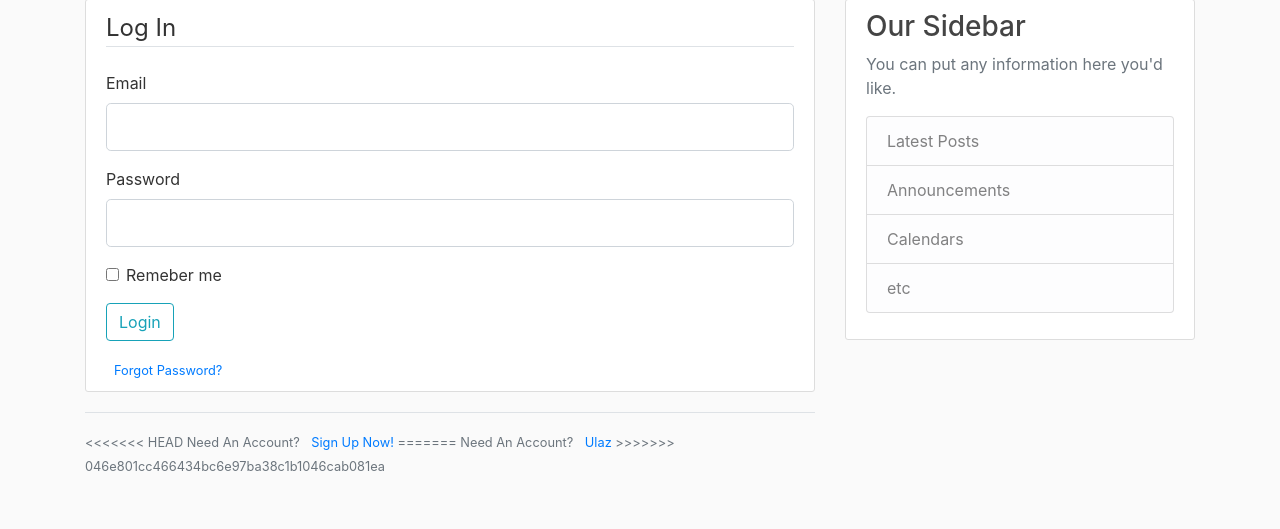
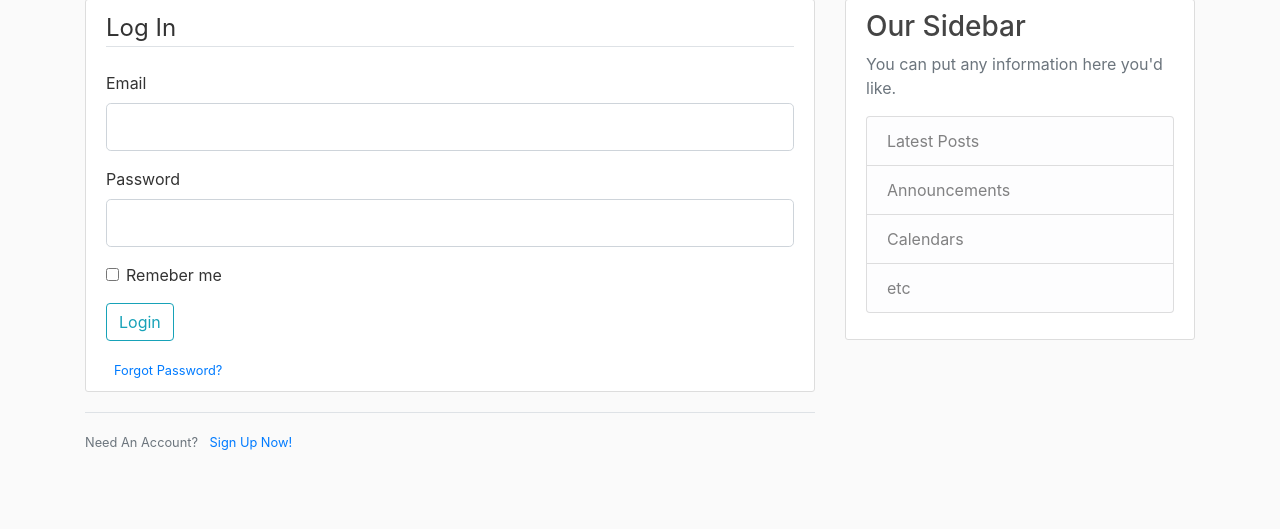
Before and after one commit to karlodzafic/Batman, a Flask app: page /login in a window 1280 px wide. Shown: the part 81-610 px from the top of the page. Run offline with Flask 2, Linux system fonts and the light colour scheme; some libraries are stand-ins or nearby versions.

Commit message:
original
original

```diff
--- a/Projekt/flask_blog/templates/login.html
+++ b/Projekt/flask_blog/templates/login.html
@@ -47,11 +47,8 @@
     </div>
     <div class="border-top pt-3">
         <small class="text-muted">
-<<<<<<< HEAD
+
             Need An Account? <a class="ml-2" href="{{ url_for('register') }}">Sign Up Now!</a>
-=======
-            Need An Account? <a class="ml-2" href="{{ url_for('register') }}">Ulaz</a> <!-- promjena -->
->>>>>>> 046e801cc466434bc6e97ba38c1b1046cab081ea
         </small>
     </div>
 {% endblock content %}
```
